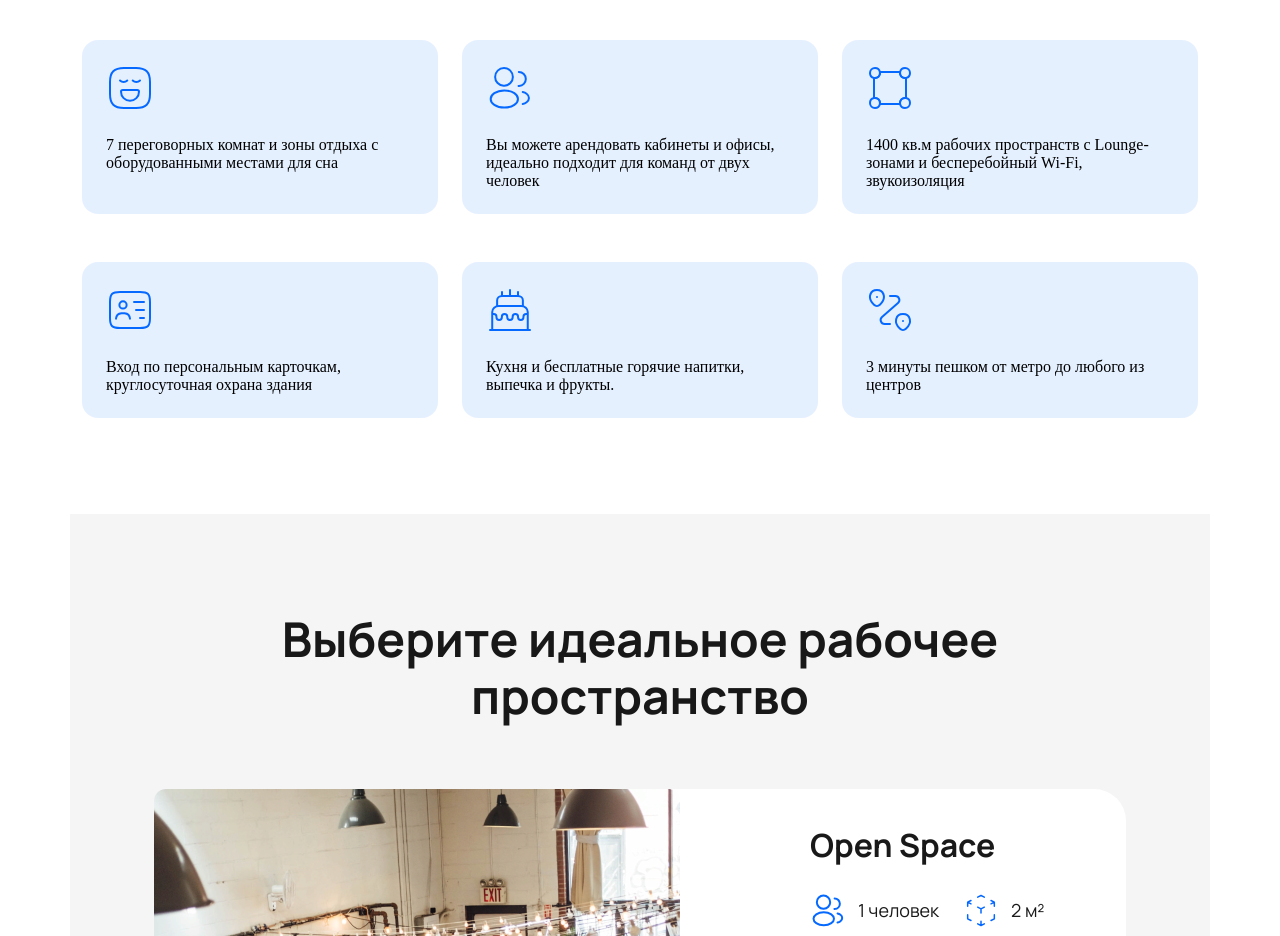
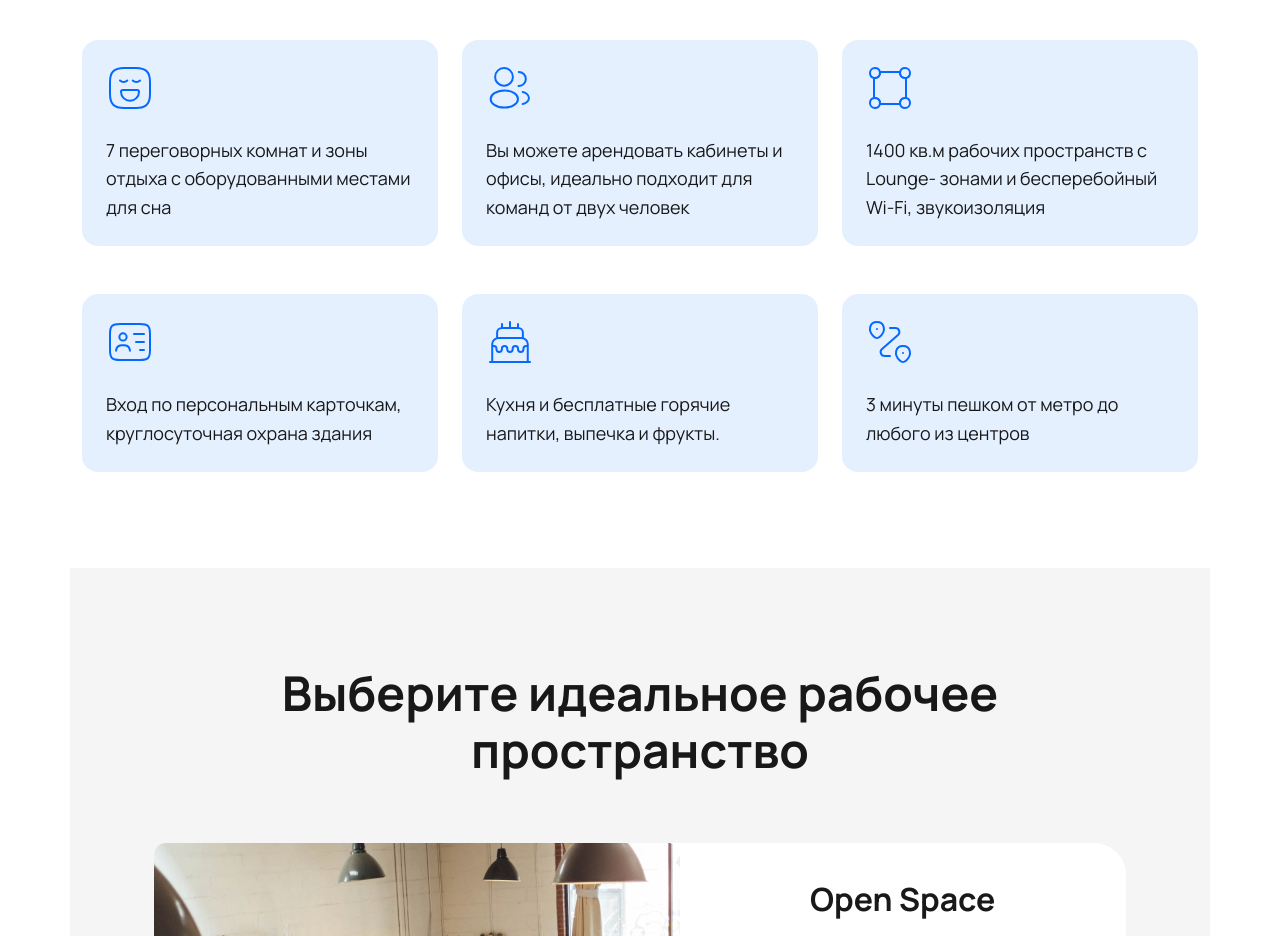
Before and after one commit to drkr4in/work_balance, a plain HTML site: page index.html in a window 1280 px wide. Shown: the part 1740-2676 px from the top of the page. Drawn offline with nearby package versions, Linux system fonts and the light colour scheme.

Commit message:
add text css

```diff
--- a/css/style.scss
+++ b/css/style.scss
@@ -509,6 +509,14 @@
   gap: 24px;
   flex: 1 0 0;
   align-self: stretch;
+}
+.tableBlock__table-text {
+  color: var(--text-90, rgba(0, 0, 0, 0.9));
+  font-family: Manrope;
+  font-size: 18px;
+  font-style: normal;
+  font-weight: 400;
+  line-height: 160%; /* 28.8px */
 }
 /* tableBlock */
 
```
Also changed, not shown: css/style.css, 1 other file.
